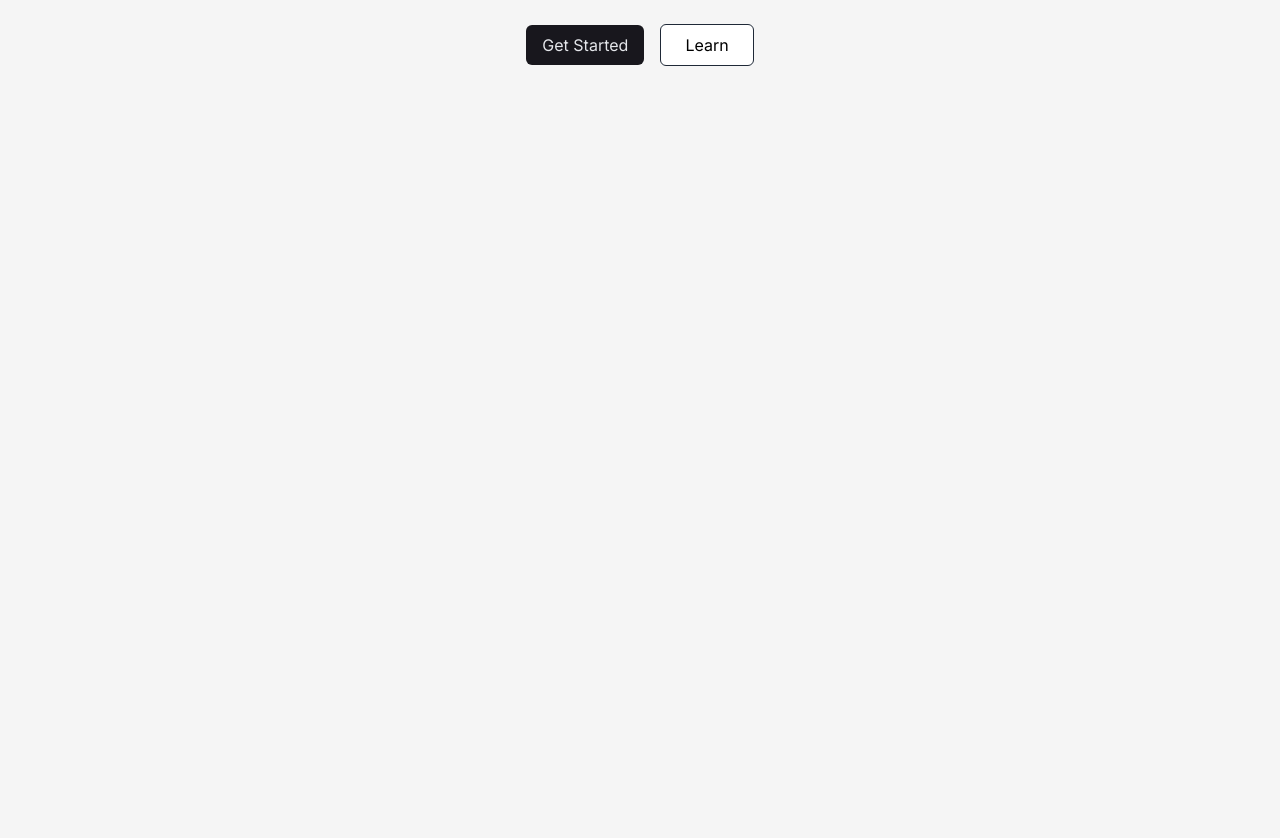
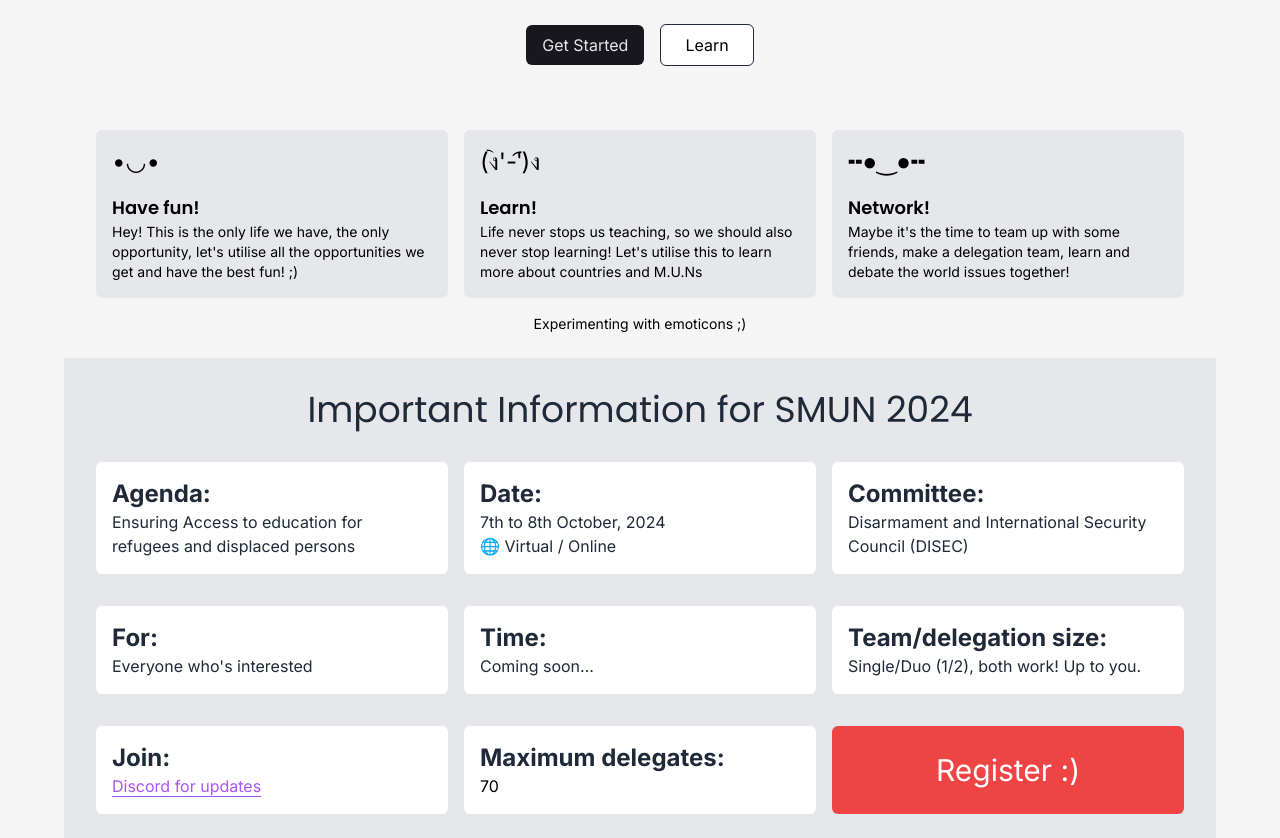
Before and after one commit to 0Armaan025/smun-2024, a Next.js app: page / in a window 1280 px wide. Shown: the part 300-1138 px from the top of the page. Before the commit the page ends 800 px from the top, so only its background shows below. Built offline with nearby package versions, Linux system fonts and the light colour scheme.

Commit message:
landing page init

```diff
--- a/src/app/home/middlepart/MiddlePart.tsx
+++ b/src/app/home/middlepart/MiddlePart.tsx
@@ -1,30 +1,30 @@
 import React from "react";
+import "./middlepart.css";
 
 type Props = {};
 
 const MiddlePart = (props: Props) => {
   return (
     <>
-      <div className="middlePartDiv flex flex-col justify-center items-center">
+      <div className="middlePartDiv flex flex-col justify-center items-center px-4 md:px-8 lg:px-16">
         <h4
-          className="text-[#8e85fc] text-lg  font-bold mt-8 "
+          className="text-[#8e85fc] text-lg font-bold mt-8 text-center"
           style={{ fontFamily: "Poppins" }}
         >
-          Model United Nations
+          School Model United Nations (SMUN)
         </h4>
         <h5
-          className="w-[36rem] text-center text-4xl mt-4 font-semibold"
+          className="w-full md:w-[36rem] text-center text-2xl md:text-4xl mt-4 font-semibold"
           style={{ fontFamily: "Poppins" }}
         >
           The Only Model United Nations resource that you need :)
         </h5>
-        <h4 className="mt-4 w-[28rem] text-lg text-gray-600  text-center">
+        <h4 className="mt-4 w-full md:w-[28rem] text-lg text-gray-600 text-center">
           Happily Attend M.U.N Conferences, Learn the skill of diplomacy at your
           comfort zones.
         </h4>
         <br />
-        <center>
-          <div className="buttonsDiv flex flex-row justify-center items-center">
+        <div className="buttonsDiv flex flex-col md:flex-row justify-center items-center gap-4">
           <input
             type="button"
             value="Get Started"
@@ -33,10 +33,142 @@ const MiddlePart = (props: Props) => {
           <input
             type="button"
             value="Learn"
-              className="bg-white border-gray-800 border-[1.2px] ml-4 py-2 px-6 rounded-md cursor-pointer hover:bg-gray-100 transition-all"
+            className="bg-white border-gray-800 border-[1.2px] py-2 px-6 rounded-md cursor-pointer hover:bg-gray-100 transition-all"
           />
         </div>
+        <div className="spacer mt-16"></div>
+        <div className="centerRow flex flex-col md:flex-row justify-center items-center gap-4">
+          <div className="centerItem rounded-md cursor-pointer hover:scale-105 transition-all bg-gray-200 p-4 flex flex-col justify-center items-start w-full md:w-[22rem]">
+            <h3 className="text-2xl">•◡•</h3>
+            <h4
+              className="mt-4 text-lg font-semibold"
+              style={{ fontFamily: "Poppins" }}
+            >
+              Have fun!
+            </h4>
+            <h5 className="text-start text-sm">
+              Hey! This is the only life we have, the only opportunity, let's
+              utilise all the opportunities we get and have the best fun! ;)
+            </h5>
+          </div>
+          <div className="centerItem rounded-md cursor-pointer hover:scale-105 transition-all bg-gray-200 p-4 flex flex-col justify-center items-start w-full md:w-[22rem]">
+            <h3 className="text-2xl">(ง︡'-'︠)ง</h3>
+            <h4
+              className="mt-4 text-lg font-semibold"
+              style={{ fontFamily: "Poppins" }}
+            >
+              Learn!
+            </h4>
+            <h5 className="text-start text-sm">
+              Life never stops us teaching, so we should also never stop
+              learning! Let's utilise this to learn more about countries and
+              M.U.Ns
+            </h5>
+          </div>
+          <div className="centerItem rounded-md cursor-pointer hover:scale-105 transition-all bg-gray-200 p-4 flex flex-col justify-center items-start w-full md:w-[22rem]">
+            <h3 className="text-2xl">╍●‿●╍</h3>
+            <h4
+              className="mt-4 text-lg font-semibold"
+              style={{ fontFamily: "Poppins" }}
+            >
+              Network!
+            </h4>
+            <h5 className="text-start text-sm">
+              Maybe it's the time to team up with some friends, make a
+              delegation team, learn and debate the world issues together!
+            </h5>
+          </div>
+        </div>
+        <center>
+          <h4 className="mt-4 text-xs md:text-sm">
+            Experimenting with emoticons ;)
+          </h4>
         </center>
+        <br />
+        <div className="important-info-div flex flex-col bg-gray-200 h-full w-full">
+          <center>
+            <h3
+              className="mt-8 text-3xl md:text-4xl text-gray-800"
+              style={{ fontFamily: "Poppins" }}
+            >
+              Important Information for SMUN 2024
+            </h3>
+            <div className="informationInformationDiv mt-8 flex flex-wrap justify-center items-center gap-4">
+              <div className="impInfoBox bg-white flex hover:bg-gray-100 transition-all cursor-pointer flex-col justify-center items-start text-start w-full sm:w-[18rem] md:w-[22rem] p-4 rounded-md">
+                <strong className="font-bold text-xl md:text-2xl text-gray-800">
+                  Agenda:
+                </strong>
+                <span className="text-gray-800">
+                  Ensuring Access to education for refugees and displaced
+                  persons
+                </span>
+              </div>
+              <div className="impInfoBox bg-white flex hover:bg-gray-100 transition-all cursor-pointer flex-col justify-center items-start text-start w-full sm:w-[18rem] md:w-[22rem] p-4 rounded-md">
+                <strong className="font-bold text-xl md:text-2xl text-gray-800">
+                  Date:
+                </strong>
+                <span className="text-gray-800">7th to 8th October, 2024</span>
+                <span className="text-gray-800">🌐 Virtual / Online</span>
+              </div>
+              <div className="impInfoBox bg-white flex hover:bg-gray-100 transition-all cursor-pointer flex-col justify-center items-start text-start w-full sm:w-[18rem] md:w-[22rem] p-4 rounded-md">
+                <strong className="font-bold text-xl md:text-2xl text-gray-800">
+                  Committee:
+                </strong>
+                <span className="text-gray-800">
+                  Disarmament and International Security Council (DISEC)
+                </span>
+              </div>
+            </div>
+            <div className="anotherInformationBox mt-8 flex flex-wrap justify-center items-center gap-4">
+              <div className="impInfoBox bg-white flex hover:bg-gray-100 transition-all cursor-pointer flex-col justify-center items-start text-start w-full sm:w-[18rem] md:w-[22rem] p-4 rounded-md">
+                <strong className="font-bold text-xl md:text-2xl text-gray-800">
+                  For:
+                </strong>
+                <span className="text-gray-800">Everyone who's interested</span>
+              </div>
+              <div className="impInfoBox bg-white flex hover:bg-gray-100 transition-all cursor-pointer flex-col justify-center items-start text-start w-full sm:w-[18rem] md:w-[22rem] p-4 rounded-md">
+                <strong className="font-bold text-xl md:text-2xl text-gray-800">
+                  Time:
+                </strong>
+                <span className="text-gray-800">Coming soon...</span>
+              </div>
+              <div className="impInfoBox bg-white flex hover:bg-gray-100 transition-all cursor-pointer flex-col justify-center items-start text-start w-full sm:w-[18rem] md:w-[22rem] p-4 rounded-md">
+                <strong className="font-bold text-xl md:text-2xl text-gray-800">
+                  Team/delegation size:
+                </strong>
+                <span className="text-gray-800">
+                  Single/Duo (1/2), both work! Up to you.
+                </span>
+              </div>
+            </div>
+            <div className="anotherInformationBox mt-8 flex flex-wrap justify-center items-center gap-4">
+              <div className="impInfoBox bg-white flex hover:bg-gray-100 transition-all cursor-pointer flex-col justify-center items-start text-start w-full sm:w-[18rem] md:w-[22rem] p-4 rounded-md">
+                <strong className="font-bold text-xl md:text-2xl text-gray-800">
+                  Join:
+                </strong>
+                <a
+                  href=""
+                  target="_blank"
+                  className="text-purple-500 underline underline-offset-4"
+                >
+                  Discord for updates
+                </a>
+              </div>
+              <div className="impInfoBox bg-white flex hover:bg-gray-100 transition-all cursor-pointer flex-col justify-center items-start text-start w-full sm:w-[18rem] md:w-[22rem] p-4 rounded-md">
+                <strong className="font-bold text-xl md:text-2xl text-gray-800">
+                  Maximum delegates:
+                </strong>
+                <a href="" target="_blank" className="">
+                  70
+                </a>
+              </div>
+              <div className="impInfoBox bg-red-500 flex hover:bg-red-600 text-white transition-all cursor-pointer flex-col justify-center items-center text-start w-full sm:w-[18rem] md:w-[22rem] h-[5.5rem] p-4 rounded-md">
+                <h3 className="text-2xl md:text-3xl">Register :)</h3>
+              </div>
+            </div>
+            <br />
+          </center>
+        </div>
       </div>
     </>
   );
--- a/src/app/home/middlepart/middlepart.css
+++ b/src/app/home/middlepart/middlepart.css
@@ -0,0 +1,42 @@
+.cloud {
+  position: relative;
+  /* display: block; */
+  width: 10em;
+  display: flex;
+  flex-direction: column;
+  justify-content: center;
+  align-items: center;
+  height: 10em;
+  margin: 2em auto;
+  color: #3498db;
+  background: #fff;
+  border-width: 0.25em;
+  border-style: solid;
+  border-radius: 50% 50% 0 0;
+}
+
+.cloud:before,
+.cloud:after {
+  content: "";
+  position: absolute;
+  bottom: -0.25em;
+  background: inherit;
+  border-width: 0.25em;
+  border-style: solid;
+}
+
+.cloud:before {
+  left: 80%;
+  width: 60%;
+  height: 60%;
+  border-left: none;
+  border-radius: 50% 50% 50% 0;
+}
+
+.cloud:after {
+  right: 80%;
+  width: 80%;
+  height: 80%;
+  border-right: none;
+  border-radius: 50% 50% 0;
+}
--- /dev/null
+++ b/src/app/register/page.tsx
@@ -0,0 +1,12 @@
+import React from 'react';
+
+
+type Props = {}
+
+const page = (props: Props) => {
+  return (
+    <div>page</div>
+  )
+}
+
+export default page
--- a/src/components/navbar/Navbar.tsx
+++ b/src/components/navbar/Navbar.tsx
@@ -10,7 +10,7 @@ const Navbar = () => {
         <h4>SMUN</h4>
       </div>
 
-      <div className="flex space-x-8">
+      <div className="flex space-x-8 ml-12">
         <a href="/" className="text-gray-700 transition-all hover:text-black">
           Home
         </a>
@@ -18,7 +18,7 @@ const Navbar = () => {
           href="/about"
           className="text-gray-700 transition-all hover:text-black"
         >
-          About Us
+          Learn
         </a>
       </div>
 
```
Also changed, not shown: src/app/globals.css (line endings or trailing spaces), src/app/register/registerpage.css (added). Lines whose indentation alone changed are shown as unchanged.
